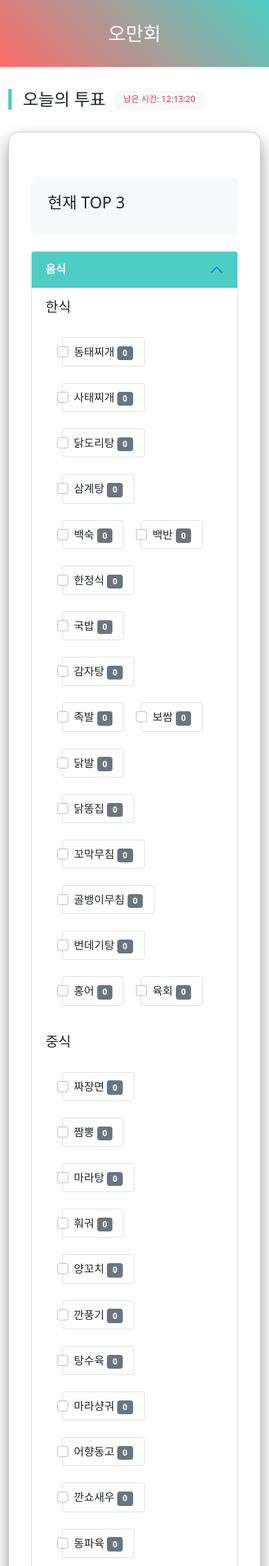
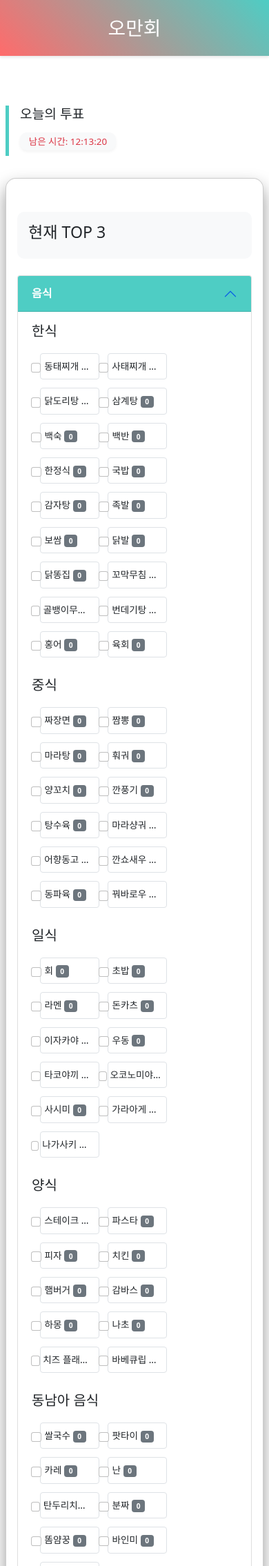
Before and after one commit to lyj6220/lotto, a Flask app: page / in a window 390 px wide, after a click on "음식". Shown: the top 2270 px of the page at 69% size. Run offline with Flask 3, Linux system fonts and the light colour scheme.

Commit message:
템플릿 레이아웃 수정

```diff
--- a/templates/index.html
+++ b/templates/index.html
@@ -138,6 +138,113 @@
         .form-check-input:checked + .form-check-label {
             color: #0d6efd;
             font-weight: bold;
+        }
+
+        /* 모바일 최적화 스타일 */
+        @media (max-width: 768px) {
+            .container {
+                padding: 0.5rem;
+            }
+
+            .main-title {
+                padding: 1rem 0;
+            }
+
+            .section-title {
+                font-size: 1.2rem;
+                display: flex;
+                flex-direction: column;
+                align-items: flex-start;
+            }
+
+            .timer-badge {
+                font-size: 0.7em;
+                margin: 0.5rem 0;
+            }
+
+            .voting-section, .lotto-section {
+                padding: 1rem;
+                margin: 1rem 0;
+            }
+
+            .form-check-inline {
+                width: calc(33.33% - 0.5rem);  /* 한 줄에 3개씩 */
+                margin: 0.25rem;
+                padding: 0.5rem;
+                font-size: 0.9rem;
+                display: flex;
+                align-items: center;
+            }
+
+            .items-grid {
+                display: flex;
+                flex-wrap: wrap;
+                justify-content: flex-start;
+                gap: 0.25rem;
+                padding: 0.5rem;
+            }
+
+            .number-ball {
+                width: 32px;  /* 크기 줄임 */
+                height: 32px;
+                line-height: 32px;
+                font-size: 0.9rem;
+                margin: 0 2px;
+            }
+
+            .lotto-numbers {
+                width: 100%;
+                margin: 0.5rem 0;
+                padding: 0.5rem;
+                background: #f8f9fa;
+                border-radius: 0.5rem;
+                white-space: nowrap;  /* 번호가 한 줄로 유지되도록 */
+                overflow-x: auto;     /* 필요시 가로 스크롤 */
+                text-align: center;
+            }
+
+            #results {
+                display: flex;
+                flex-direction: column;
+                gap: 0.5rem;
+            }
+
+            #results > div {
+                padding: 0.5rem;
+                background: #f8f9fa;
+                border-radius: 0.5rem;
+                overflow-x: auto;
+                white-space: nowrap;
+            }
+
+            .top-votes {
+                padding: 1rem;
+            }
+
+            .top-vote-item {
+                padding: 0.75rem;
+                margin: 0.25rem 0;
+                font-size: 0.9rem;
+            }
+
+            /* 체크박스와 라벨 정렬 */
+            .form-check-input {
+                margin-right: 0.3rem;
+            }
+
+            .form-check-label {
+                font-size: 0.85rem;
+                white-space: nowrap;
+                overflow: hidden;
+                text-overflow: ellipsis;
+            }
+        }
+
+        /* 태블릿 크기에서는 4개씩 */
+        @media (min-width: 769px) and (max-width: 1024px) {
+            .form-check-inline {
+                width: calc(25% - 0.5rem);
+            }
         }
     </style>
 </head>
```
